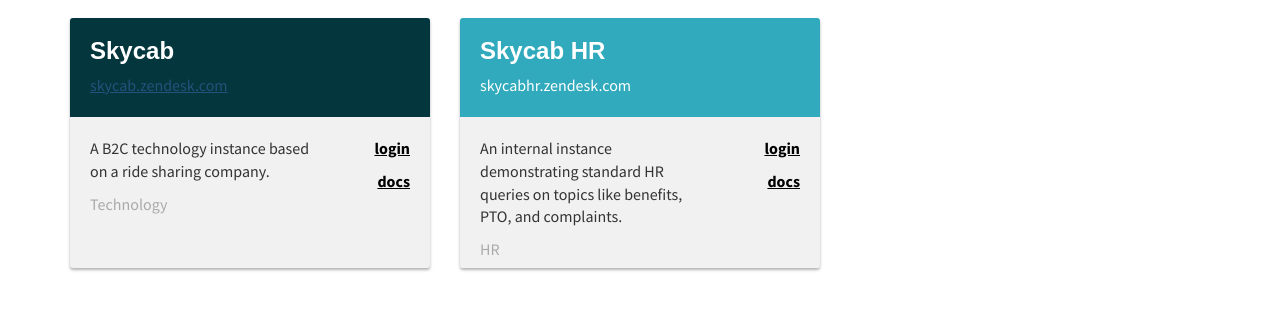
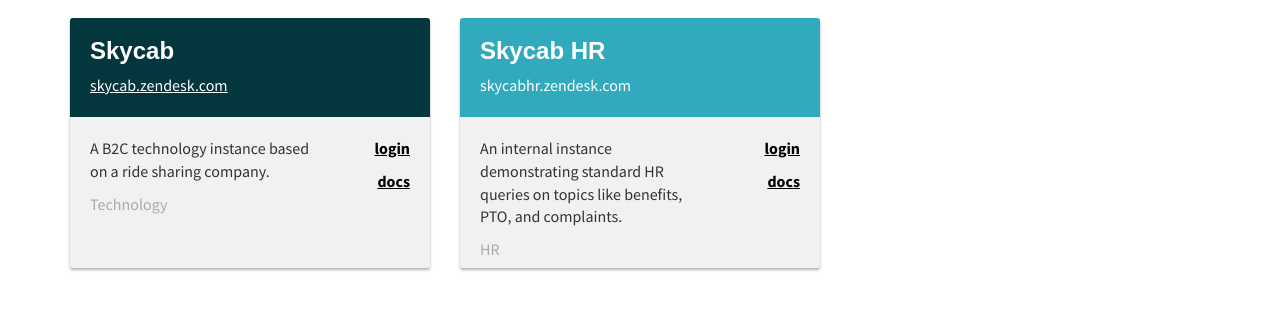
Before and after one commit to dashedstripes/society-demo, a React app: page / in a window 1280 px wide. In both pictures the pointer is over the link "skycab.zendesk.com". Shown: the part 246-556 px from the top of the page. Built offline with nearby package versions, Linux system fonts and the light colour scheme; a web font is replaced by a local one.

Commit message:
Card link hover white

```diff
--- a/src/styles/DemoCard.css
+++ b/src/styles/DemoCard.css
@@ -20,6 +20,10 @@
 }
 
 .DemoCardURL {
+  color: #ffffff;
+}
+
+.DemoCardURL:hover {
   color: #ffffff;
 }
 
```
